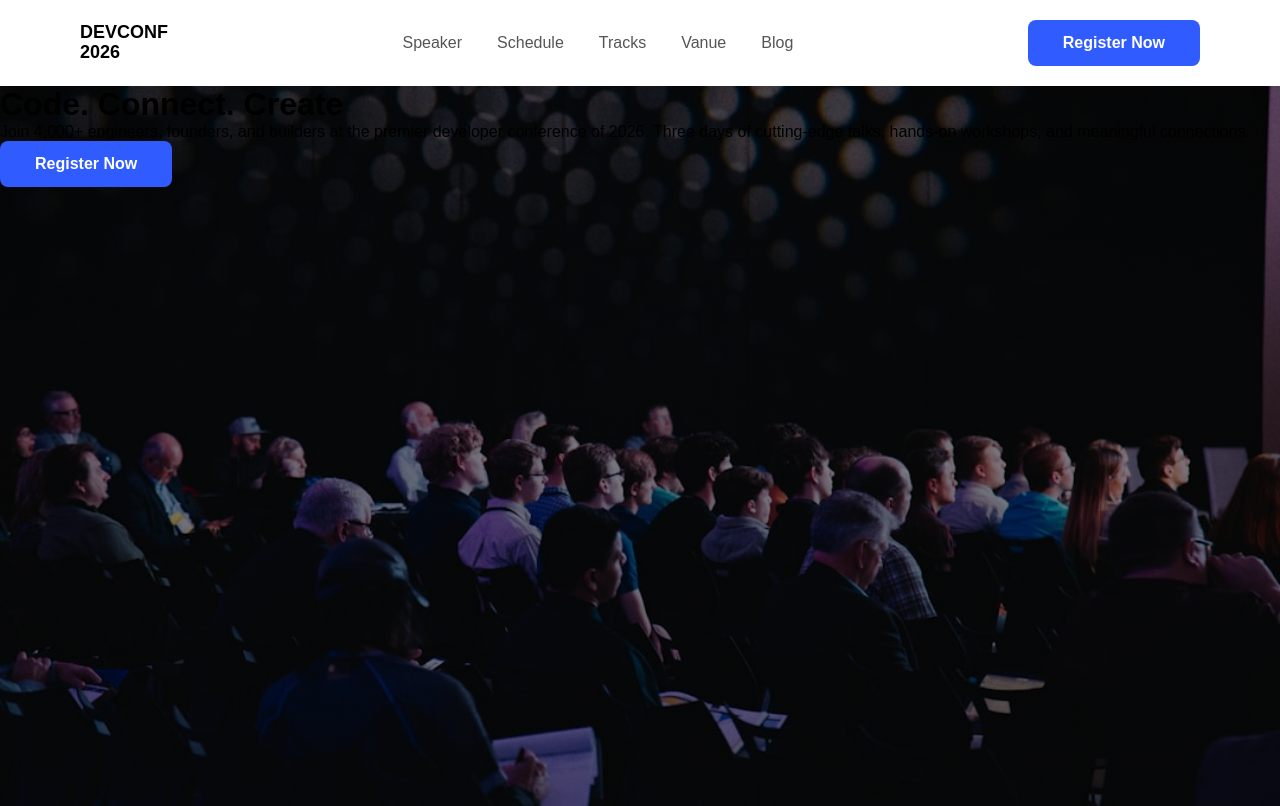
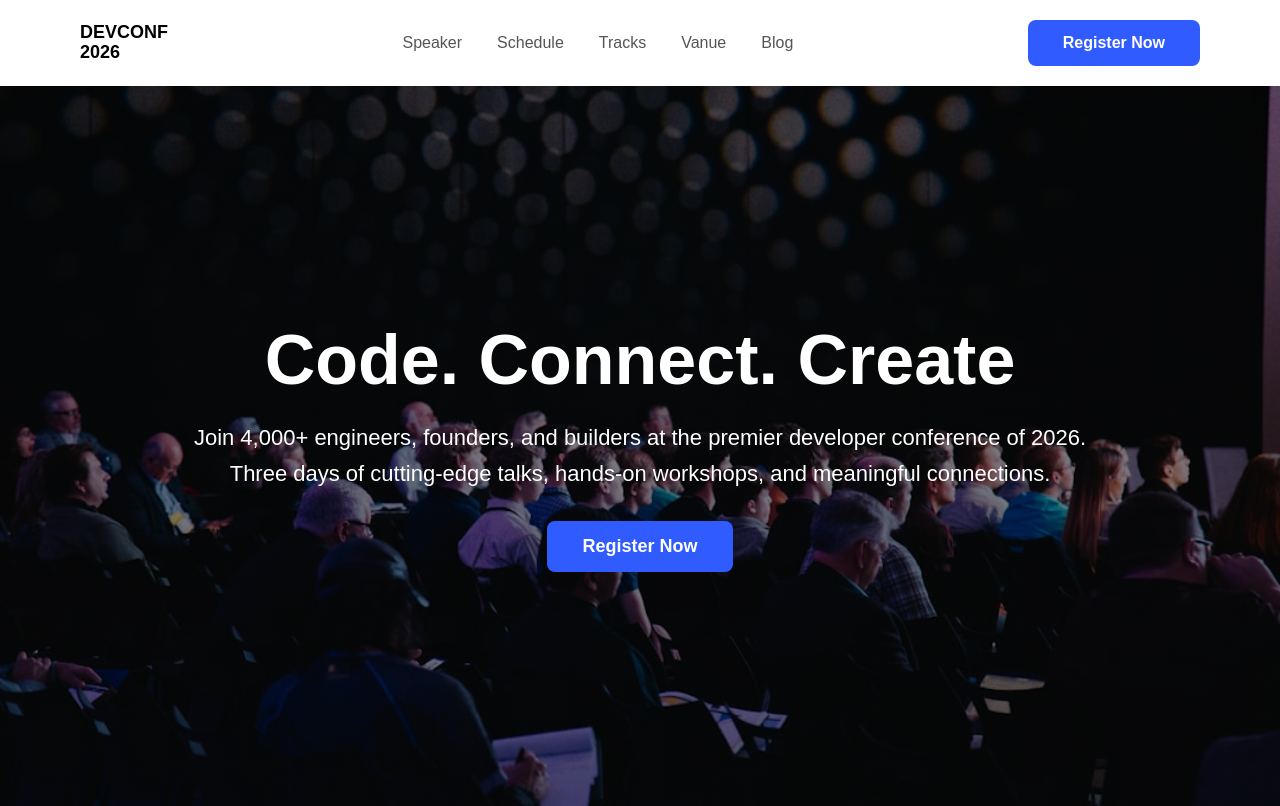
Before and after one commit to Nimmi03/b14-ass1, a plain HTML site: page index.html in a window 1280 px wide. Drawn offline with Linux system fonts and the light colour scheme.

```diff
--- a/style.css
+++ b/style.css
@@ -55,10 +55,45 @@
 }
 
 
+
+
+
 header{
     background-image: linear-gradient(rgba(0,0,0,0.5), rgba(0,0,0,0.5)), url("./images/banner.jpg");
     height: 90vh;
     background-repeat: no-repeat;
     background-size: cover;
     background-position: center;
+
+    display: flex;
+    justify-content: center;
+    align-items: center;
 }
+
+.header-content{
+    text-align: center;
+    color: white;
+    width: 70%;
+}
+
+.header-content h1{
+    font-size: 70px;
+    font-weight: bold;
+    margin-bottom: 20px;
+}
+
+.header-content p{
+    font-size: 22px;
+    line-height: 1.6;
+    margin-bottom: 30px;
+}
+
+.header-content button{
+    background: #2F5BFF;
+    color: white;
+    padding: 15px 35px;
+    border: none;
+    border-radius: 8px;
+    font-size: 18px;
+    cursor: pointer;
+}
```
